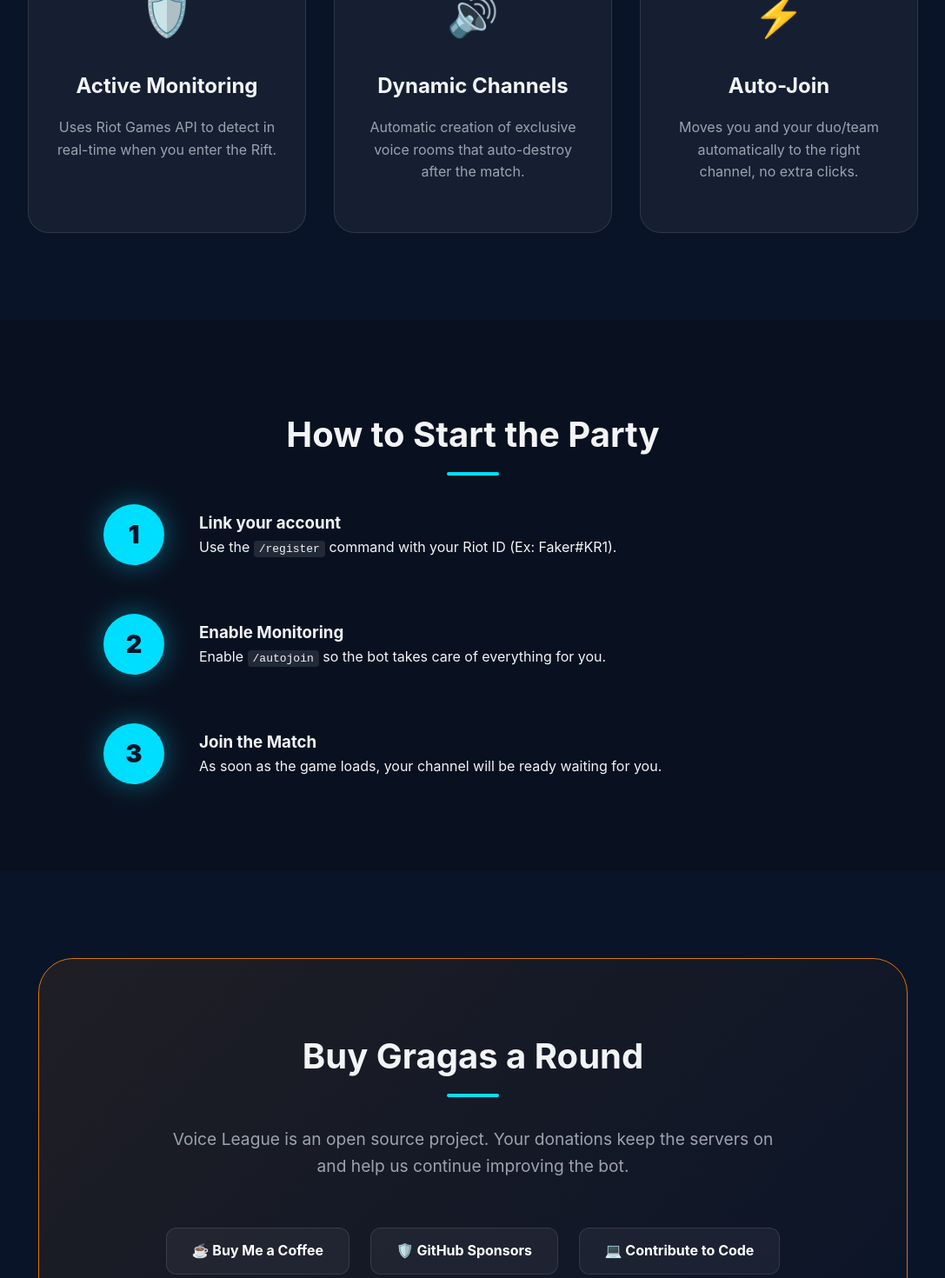
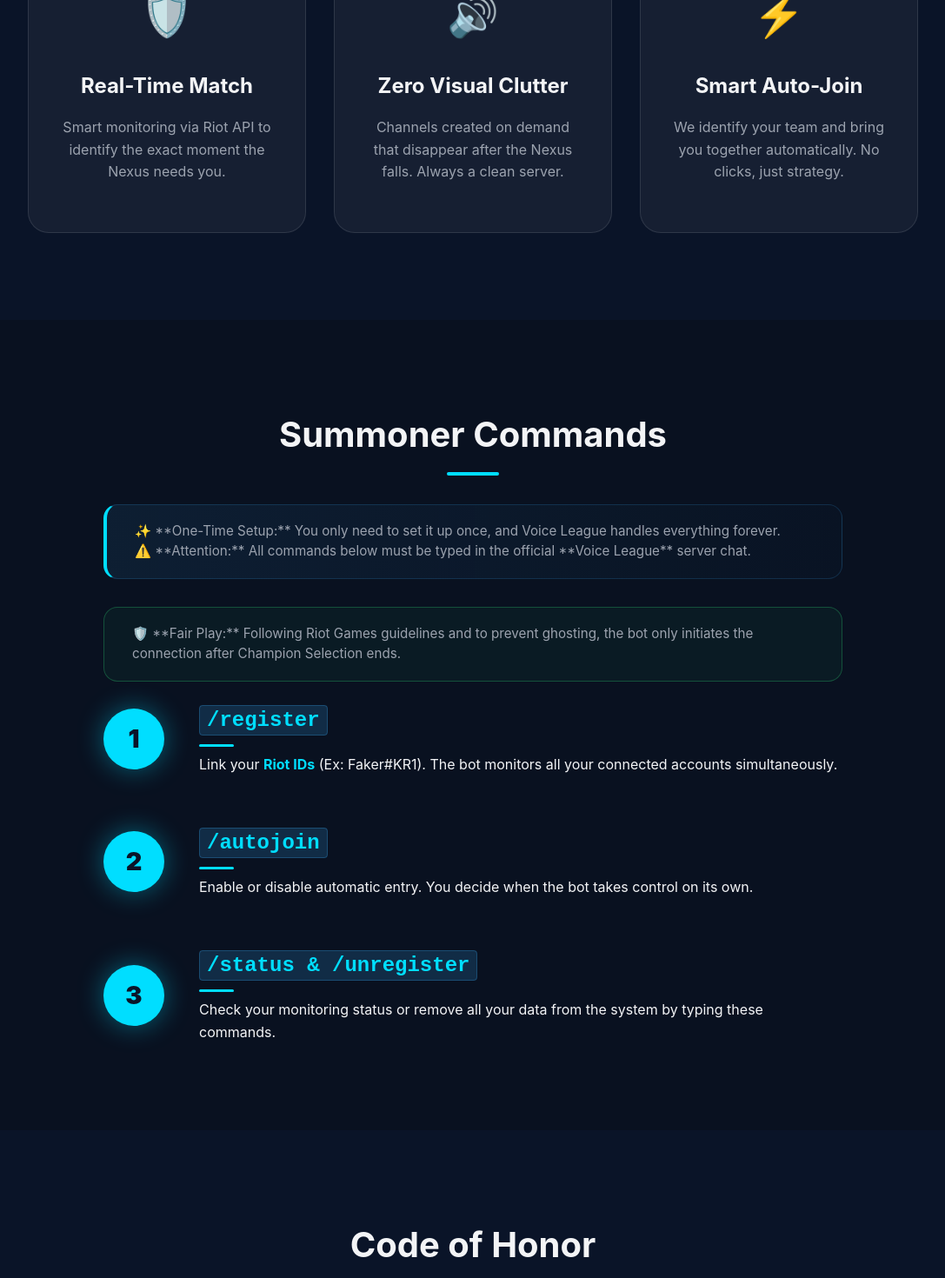
Before and after one commit to Dev-Etto/voice-league-web, a React (Vite) app: page / in a window 1280 px wide. Shown: the part 1120-2590 px from the top of the page at 87% size, without its empty margins (96-1183 px from the left). Built offline with nearby package versions, Linux system fonts and the light colour scheme.

Commit message:
feat: landing page implemention completed.

```diff
--- a/src/components/LandingPage.tsx
+++ b/src/components/LandingPage.tsx
@@ -25,12 +25,17 @@ const Nav = styled.nav`
   z-index: 100;
   border-bottom: 1px solid ${props => props.theme.colors.glassBorder};
 
+  @media (max-width: 1024px) {
+    padding: 1.5rem 5%;
+  }
+
+
   @media (max-width: 768px) {
     padding: 1rem 5%;
   }
 `;
 
-const Logo = styled.div`
+const Logo = styled.a`
   display: flex;
   align-items: center;
   gap: 12px;
@@ -39,6 +44,13 @@ const Logo = styled.div`
   letter-spacing: -1px;
   user-select: none;
   -webkit-user-drag: none;
+  text-decoration: none;
+  color: inherit;
+  transition: opacity 0.2s ease;
+
+  &:hover {
+    opacity: 0.8;
+  }
 
   img {
     width: 45px;
@@ -50,6 +62,7 @@ const Logo = styled.div`
     -webkit-user-drag: none;
   }
 `;
+
 
 
 const NavActions = styled.div`
@@ -172,6 +185,41 @@ const HowItWorks = styled(Section)`
   background: ${props => props.theme.colors.secondaryBg};
 `;
 
+const ConductContainer = styled.div`
+  background: ${props => props.theme.colors.glassBg};
+  border: 1px solid ${props => props.theme.colors.glassBorder};
+  padding: 3rem;
+  border-radius: 32px;
+  max-width: 800px;
+  margin: 4rem auto 0;
+  text-align: left;
+
+  ul {
+    list-style: none;
+    margin-top: 1.5rem;
+    display: grid;
+    gap: 1rem;
+  }
+
+  li {
+    display: flex;
+    gap: 12px;
+    color: ${props => props.theme.colors.textDim};
+    font-size: 1.1rem;
+
+    &::before {
+      content: '✔';
+      color: ${props => props.theme.colors.accentBlue};
+      font-weight: bold;
+    }
+  }
+
+  @media (max-width: 768px) {
+    padding: 2rem 1.5rem;
+  }
+`;
+
+
 const StepsContainer = styled.div`
   display: flex;
   flex-direction: column;
@@ -190,7 +238,45 @@ const StepItem = styled.div`
     text-align: center;
     gap: 1.5rem;
   }
+
+  h3 {
+    margin-bottom: 0.5rem;
+    font-size: 1.5rem;
+    color: ${props => props.theme.colors.white};
+
+    /* Highlight command titles */
+    &::after {
+      content: '';
+      display: block;
+      width: 40px;
+      height: 3px;
+      background: ${props => props.theme.colors.accentBlue};
+      margin-top: 0.5rem;
+      border-radius: 2px;
+    }
+  }
+
+  p {
+    line-height: 1.6;
+  }
+
+  strong {
+    color: ${props => props.theme.colors.accentBlue};
+    font-weight: 700;
+  }
+
+  code {
+    background: rgba(52, 152, 219, 0.2);
+    color: ${props => props.theme.colors.accentBlue};
+    padding: 0.2rem 0.5rem;
+    border-radius: 4px;
+    font-weight: 700;
+    font-family: 'JetBrains Mono', monospace;
+    border: 1px solid rgba(52, 152, 219, 0.3);
+  }
 `;
+
+
 
 const StepNumber = styled.div`
   min-width: 70px;
@@ -205,6 +291,39 @@ const StepNumber = styled.div`
   font-size: 1.8rem;
   box-shadow: 0 0 30px ${props => props.theme.colors.accentGlow};
 `;
+
+const AntiGhostingNotice = styled.div`
+  background: rgba(46, 204, 113, 0.05);
+  border: 1px solid rgba(46, 204, 113, 0.3);
+  color: ${props => props.theme.colors.textDim};
+  padding: 1.2rem 2rem;
+  border-radius: 16px;
+  max-width: 850px;
+  margin: 0 auto 1.5rem;
+  font-size: 0.95rem;
+  line-height: 1.5;
+  text-align: left;
+
+  strong {
+    color: #2ecc71;
+  }
+`;
+
+const SetupInfoBox = styled(AntiGhostingNotice)`
+  background: linear-gradient(90deg, rgba(52, 152, 219, 0.1), rgba(52, 152, 219, 0.02));
+  border-left: 4px solid ${props => props.theme.colors.accentBlue};
+  border-right: 1px solid rgba(52, 152, 219, 0.2);
+  border-top: 1px solid rgba(52, 152, 219, 0.2);
+  border-bottom: 1px solid rgba(52, 152, 219, 0.2);
+  margin-bottom: 2rem;
+
+  strong {
+    color: ${props => props.theme.colors.white};
+  }
+`;
+
+
+
 
 const DonationBox = styled.div`
   background: linear-gradient(135deg, rgba(217, 119, 6, 0.1) 0%, rgba(10, 20, 40, 1) 100%);
@@ -278,7 +397,7 @@ export default function LandingPage() {
   return (
     <AppContainer>
       <Nav>
-        <Logo>
+        <Logo href="#hero">
           <img src={ASSETS.LOGO} alt="Voice League Logo" draggable="false" />
           <span>Voice League</span>
         </Logo>
@@ -287,6 +406,7 @@ export default function LandingPage() {
           <NavLinks>
             <li><a href="#features">{t('nav.features')}</a></li>
             <li><a href="#how">{t('nav.how')}</a></li>
+            <li><a href="#conduct">{t('nav.conduct')}</a></li>
             <li><a href="#support">{t('nav.support')}</a></li>
             <li>
               <a
@@ -304,7 +424,7 @@ export default function LandingPage() {
         </NavActions>
       </Nav>
 
-      <HeroSection>
+      <HeroSection id="hero">
         <HeroContent>
           <h1>{t('hero.title')}</h1>
           <p>{t('hero.description')}</p>
@@ -346,15 +466,26 @@ export default function LandingPage() {
       <HowItWorks id="how">
         <Container>
           <Title>{t('howItWorks.title')}</Title>
+
+          <SetupInfoBox>
+            <Trans i18nKey="howItWorks.setupOnce" />
+            <br />
+            <Trans i18nKey="howItWorks.discordNote" />
+          </SetupInfoBox>
+
+          <AntiGhostingNotice>
+            <Trans i18nKey="howItWorks.antiGhosting" />
+          </AntiGhostingNotice>
+
           <StepsContainer>
             <StepItem>
               <StepNumber aria-hidden="true">1</StepNumber>
               <div>
-                <h3>{t('howItWorks.steps.step1.title')}</h3>
+                <h3><code>{t('howItWorks.steps.step1.title')}</code></h3>
                 <p>
                   <Trans
                     i18nKey="howItWorks.steps.step1.description"
-                    components={{ cmd: <code /> }}
+                    components={{ cmd: <strong /> }}
                   />
                 </p>
               </div>
@@ -362,11 +493,11 @@ export default function LandingPage() {
             <StepItem>
               <StepNumber aria-hidden="true">2</StepNumber>
               <div>
-                <h3>{t('howItWorks.steps.step2.title')}</h3>
+                <h3><code>{t('howItWorks.steps.step2.title')}</code></h3>
                 <p>
                   <Trans
                     i18nKey="howItWorks.steps.step2.description"
-                    components={{ cmd: <code /> }}
+                    components={{ cmd: <strong /> }}
                   />
                 </p>
               </div>
@@ -375,15 +506,37 @@ export default function LandingPage() {
             <StepItem>
               <StepNumber aria-hidden="true">3</StepNumber>
               <div>
-                <h3>{t('howItWorks.steps.step3.title')}</h3>
-                <p>{t('howItWorks.steps.step3.description')}</p>
+                <h3><code>{t('howItWorks.steps.step3.title')}</code></h3>
+                <p>
+                  <Trans
+                    i18nKey="howItWorks.steps.step3.description"
+                    components={{ cmd: <strong /> }}
+                  />
+                </p>
               </div>
             </StepItem>
+
           </StepsContainer>
         </Container>
       </HowItWorks>
 
+
+
+      <Section id="conduct">
+        <Container>
+          <Title>{t('conduct.title')}</Title>
+          <ConductContainer>
+            <ul>
+              {(t('conduct.rules', { returnObjects: true }) as string[]).map((rule, index) => (
+                <li key={index}>{rule}</li>
+              ))}
+            </ul>
+          </ConductContainer>
+        </Container>
+      </Section>
+
       <Section id="support">
+
         <Container>
           <DonationBox>
             <Title>{t('support.title')}</Title>
@@ -416,7 +569,7 @@ export default function LandingPage() {
               {t('footer.links.github')}
             </a>
           </li>
-          <li><a href="#">{t('footer.links.support')}</a></li>
+          <li><a href="#conduct">{t('footer.links.support')}</a></li>
           <li><a href="#">{t('footer.links.privacy')}</a></li>
         </ul>
         <div className="copyright">
--- a/src/i18n/locales/en.json
+++ b/src/i18n/locales/en.json
@@ -1,58 +1,70 @@
 {
   "nav": {
     "features": "Features",
-    "how": "How it works",
+    "how": "Summoner's Guide",
+    "conduct": "Code of Honor",
     "support": "Support",
-    "github": "GitHub"
+    "github": "Open Source"
   },
   "hero": {
-    "title": "Your SoloQ Call \nAutomatic",
-    "description": "Voice League detects your League of Legends matches and creates temporary voice channels instantly for your team.",
-    "cta": "Invite to Server"
+    "title": "The First Fully\nAutomatic Call",
+    "description": "Focus on CS and objectives. Voice League detects your match and moves you to a voice channel with your team instantly.",
+    "cta": "Join the Rift via Discord"
   },
   "features": {
-    "title": "What's in the Barrel?",
+    "title": "Why Voice League?",
     "items": {
       "monitoring": {
-        "title": "Active Monitoring",
-        "description": "Uses Riot Games API to detect in real-time when you enter the Rift."
+        "title": "Real-Time Match",
+        "description": "Smart monitoring via Riot API to identify the exact moment the Nexus needs you."
       },
       "dynamic": {
-        "title": "Dynamic Channels",
-        "description": "Automatic creation of exclusive voice rooms that auto-destroy after the match."
+        "title": "Zero Visual Clutter",
+        "description": "Channels created on demand that disappear after the Nexus falls. Always a clean server."
       },
       "autojoin": {
-        "title": "Auto-Join",
-        "description": "Moves you and your duo/team automatically to the right channel, no extra clicks."
+        "title": "Smart Auto-Join",
+        "description": "We identify your team and bring you together automatically. No clicks, just strategy."
       }
     }
   },
   "howItWorks": {
-    "title": "How to Start the Party",
+    "title": "Summoner Commands",
+    "setupOnce": "✨ **One-Time Setup:** You only need to set it up once, and Voice League handles everything forever.",
+    "discordNote": "⚠️ **Attention:** All commands below must be typed in the official **Voice League** server chat.",
+    "antiGhosting": "🛡️ **Fair Play:** Following Riot Games guidelines and to prevent ghosting, the bot only initiates the connection after Champion Selection ends.",
     "steps": {
       "step1": {
-        "title": "Link your account",
-        "description": "Use the <cmd>/register</cmd> command with your Riot ID (Ex: Faker#KR1)."
+        "title": "/register",
+        "description": "Link your <cmd>Riot IDs</cmd> (Ex: Faker#KR1). The bot monitors all your connected accounts simultaneously."
       },
       "step2": {
-        "title": "Enable Monitoring",
-        "description": "Enable <cmd>/autojoin</cmd> so the bot takes care of everything for you."
+        "title": "/autojoin",
+        "description": "Enable or disable automatic entry. You decide when the bot takes control on its own."
       },
       "step3": {
-        "title": "Join the Match",
-        "description": "As soon as the game loads, your channel will be ready waiting for you."
+        "title": "/status & /unregister",
+        "description": "Check your monitoring status or remove all your data from the system by typing these commands."
       }
     }
   },
+  "conduct": {
+    "title": "Code of Honor",
+    "rules": [
+      "Treat your team with respect (GGWP > Rage).",
+      "Zero tolerance for hate speech or harassment.",
+      "Focus on having good conversations, making friends, and climbing the rank in the process."
+    ]
+  },
   "support": {
-    "title": "Buy Gragas a Round",
-    "description": "Voice League is an open source project. Your donations keep the servers on and help us continue improving the bot.",
+    "title": "Built by the Community",
+    "description": "Voice League is an Open Source project. You can help keep the servers running or suggest new features directly in the code.",
     "buttons": {
-      "coffee": "☕ Buy Me a Coffee",
-      "sponsors": "🛡️ GitHub Sponsors",
-      "contribute": "💻 Contribute to Code"
+      "coffee": "💰 Support Us",
+      "sponsors": "🛡️ Become a Sponsor",
+      "contribute": "💻 Contribute Code"
     },
-    "footerNote": "Every amount raised is fully reinvested in infrastructure and service maintenance."
+    "footerNote": "Every amount raised is fully reinvested in infrastructure. Distributed under MIT License."
   },
   "footer": {
     "links": {
--- a/src/i18n/locales/pt-BR.json
+++ b/src/i18n/locales/pt-BR.json
@@ -1,58 +1,70 @@
 {
   "nav": {
     "features": "Funcionalidades",
-    "how": "Como Usar",
+    "how": "Guia do Invocador",
+    "conduct": "Código de Honra",
     "support": "Apoiar",
-    "github": "GitHub"
+    "github": "Código Aberto"
   },
   "hero": {
-    "title": "Sua Call de SoloQ \nAutomática",
-    "description": "O Voice League detecta suas partidas de League of Legends e cria canais de voz temporários instantaneamente para seu time.",
-    "cta": "Convidar para o Servidor"
+    "title": "A Primeira Call\nTotalmente Automática",
+    "description": "Foque no farm e no objetivo. O Voice League detecta sua partida e te move para um canal de voz com seu time instantaneamente.",
+    "cta": "Entrar no Rift via Discord"
   },
   "features": {
-    "title": "Pelo que o Barril Passa?",
+    "title": "Por que usar o Voice League?",
     "items": {
       "monitoring": {
-        "title": "Monitoramento Ativo",
-        "description": "Usa a API da Riot Games para detectar em tempo real quando você entra no Rift."
+        "title": "Partida em Tempo Real",
+        "description": "Monitoramento inteligente via API da Riot para identificar o exato momento em que o Nexus precisa de você."
       },
       "dynamic": {
-        "title": "Canais Dinâmicos",
-        "description": "Criação automática de salas de voz exclusivas que se auto-destroem após a partida."
+        "title": "Zero Poluição Visual",
+        "description": "Salas criadas sob demanda que desaparecem após o Nexus cair. Servidor sempre limpo."
       },
       "autojoin": {
-        "title": "Auto-Join",
-        "description": "Move você e seu duo/time automaticamente para o canal certo, sem cliques extras."
+        "title": "Auto-Join Inteligente",
+        "description": "Identificamos seu time e os reunimos automaticamente. Sem cliques, apenas estratégias."
       }
     }
   },
   "howItWorks": {
-    "title": "Como Começar a Farra",
+    "title": "Comandos do Invocador",
+    "setupOnce": "✨ **Configuração Única:** Você só precisa configurar uma vez, e o Voice League cuide de tudo para sempre.",
+    "discordNote": "⚠️ **Atenção:** Todos os comandos abaixo devem ser digitados no chat oficial do servidor do **Voice League**.",
+    "antiGhosting": "🛡️ **Fair Play:** Seguindo as diretrizes da Riot Games e para evitar ghosting, o bot só inicia a conexão após o término da Seleção de Campeões.",
     "steps": {
       "step1": {
-        "title": "Vincule sua conta",
-        "description": "Use o comando <cmd>/register</cmd> com seu Riot ID (Ex: Faker#KR1)."
+        "title": "/register",
+        "description": "Vincule seus <cmd>Riot IDs</cmd> (Ex: Faker#KR1). O bot monitora todas as suas contas conectadas simultaneamente."
       },
       "step2": {
-        "title": "Ative o Monitoramento",
-        "description": "Habilite o <cmd>/autojoin</cmd> para que o bot cuide de tudo por você."
+        "title": "/autojoin",
+        "description": "Ative ou desative a entrada automática. Você decide quando quer que o bot assuma o controle por conta própria."
       },
       "step3": {
-        "title": "Entre na Partida",
-        "description": "Assim que o jogo carregar, seu canal estará pronto te esperando."
+        "title": "/status & /unregister",
+        "description": "Consulte o estado do seu monitoramento ou remova todos os seus dados do sistema digitando estes comandos."
       }
     }
   },
+  "conduct": {
+    "title": "Código de Honra",
+    "rules": [
+      "Trate seu time com respeito (GGWP > Rage).",
+      "Proibido qualquer tipo de discurso de ódio ou assédio.",
+      "Foque em ter boas conversas, fazer amigos e subir de elo no processo."
+    ]
+  },
   "support": {
-    "title": "Pague uma Rodada pro Gragas",
-    "description": "O Voice League é um projeto open source. Suas doações mantêm os servidores ligados e nos ajudam a continuar melhorando o bot.",
+    "title": "Construído pela Comunidade",
+    "description": "O Voice League é um projeto Open Source. Você pode ajudar a manter os servidores ligados ou sugerir novas features diretamente no código.",
     "buttons": {
-      "coffee": "☕ Buy Me a Coffee",
-      "sponsors": "🛡️ GitHub Sponsors",
+      "coffee": "💰 Apoie-nos",
+      "sponsors": "🛡️ Tornar-se um Patrocinador",
       "contribute": "💻 Contribuir no Código"
     },
-    "footerNote": "Todo valor arrecadado é reinvestido integralmente em infraestrutura e manutenção do serviço."
+    "footerNote": "Todo valor arrecadado é reinvestido integralmente em infraestrutura. Distribuído sob Licença MIT."
   },
   "footer": {
     "links": {
```
Also changed, not shown: 1 other file (tests, documents, lock files or other folders).
